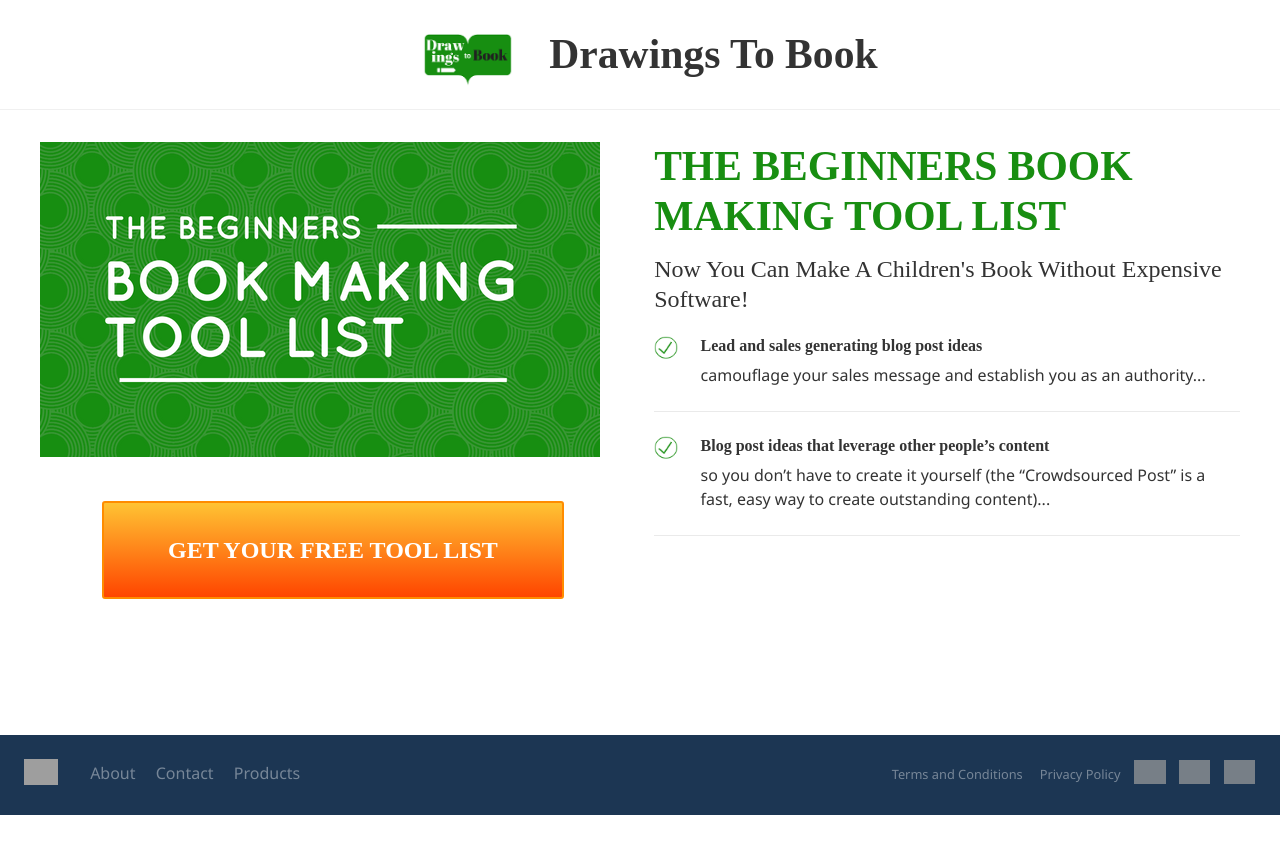
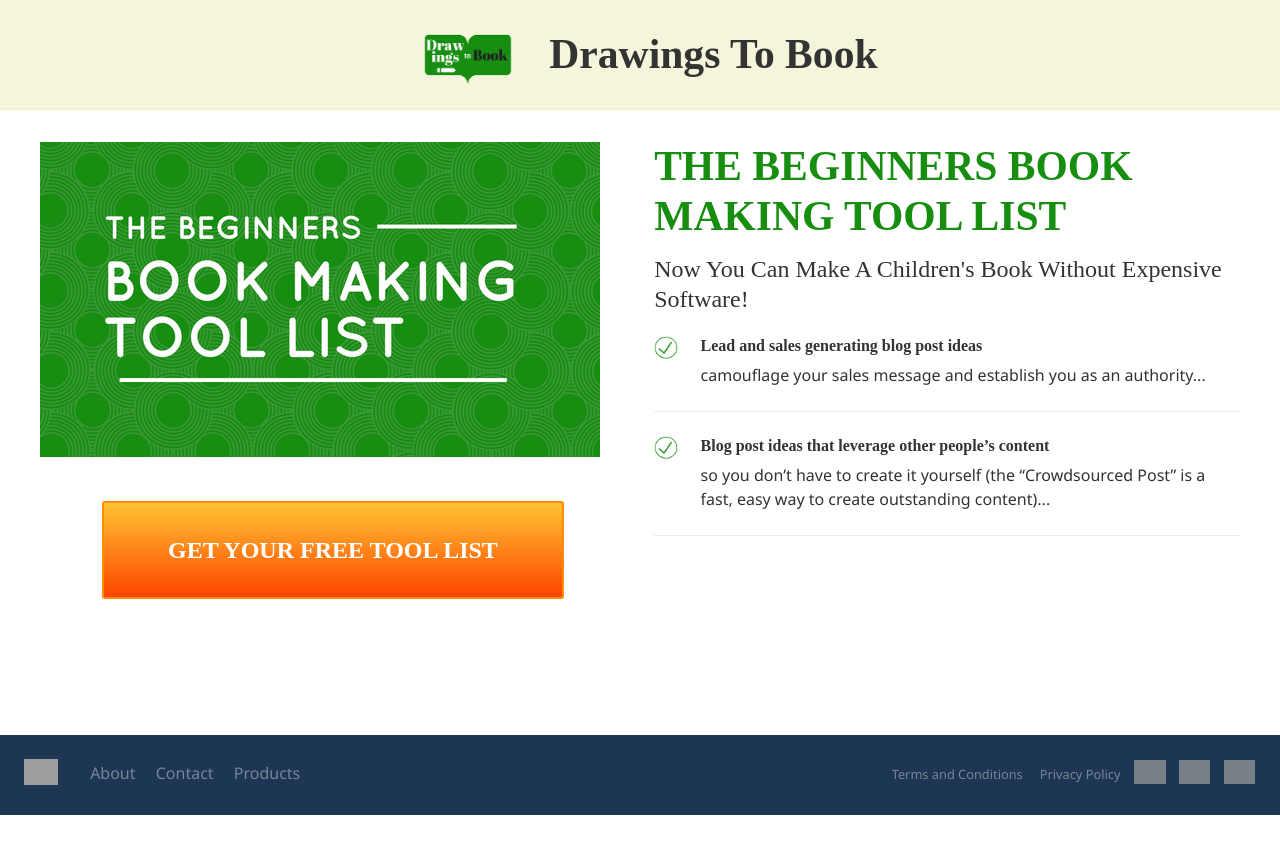
Before and after one commit to fourthirty-two/drawingstobook, a Jekyll site: the page built from index.html, in a window 1280 px wide. Shown: the top 854 px of the page. Built offline with Jekyll 4.4.1, drawn with Linux system fonts in a browser that asks for light colours; some web fonts are replaced; comment, search, counter and statistics services are not loaded; grey boxes are pictures that could not be loaded.

Commit message:
:pencil: nav color logo update

```diff
--- a/_includes/header-bar-branded.html
+++ b/_includes/header-bar-branded.html
@@ -2,7 +2,7 @@
 <header class="centered-navigation" role="banner">
   <div class="centered-navigation-wrapper">
     <a href="javascript:void(0)" class="mobile-logo">
-      <img src="{{ site.data.global.url }}/images/drawingstobook-logo-100.png" alt="Logo image">
+      <img src="{{ site.data.global.url }}/images/drawingstobook-logo-100-transparent.png" alt="Logo image">
     </a>
 
     <nav role="navigation">
@@ -10,7 +10,7 @@
 
         <li class="nav-link logo">
           <a href="javascript:void(0)" class="logo">
-            <img src="{{ site.data.global.url }}/images/drawingstobook-logo-100.png" alt="Logo image">
+            <img src="{{ site.data.global.url }}/images/drawingstobook-logo-100-transparent.png" alt="Logo image">
           </a>
         </li>
 
--- a/_sass/patterns/_centered-nav.scss
+++ b/_sass/patterns/_centered-nav.scss
@@ -5,7 +5,7 @@
   $base-font-color: $dark-gray !default;
   $centered-navigation-padding: 1em;
   $centered-navigation-logo-height: 2em;
-  $centered-navigation-background: #fff;
+  $centered-navigation-background: beige;
   $centered-navigation-color: transparentize($base-font-color, 0.3);
   $centered-navigation-color-hover: $base-font-color;
   $centered-navigation-height: 60px;
```
Also changed, not shown: images/drawingstobook-logo-100-transparent.png (added).
